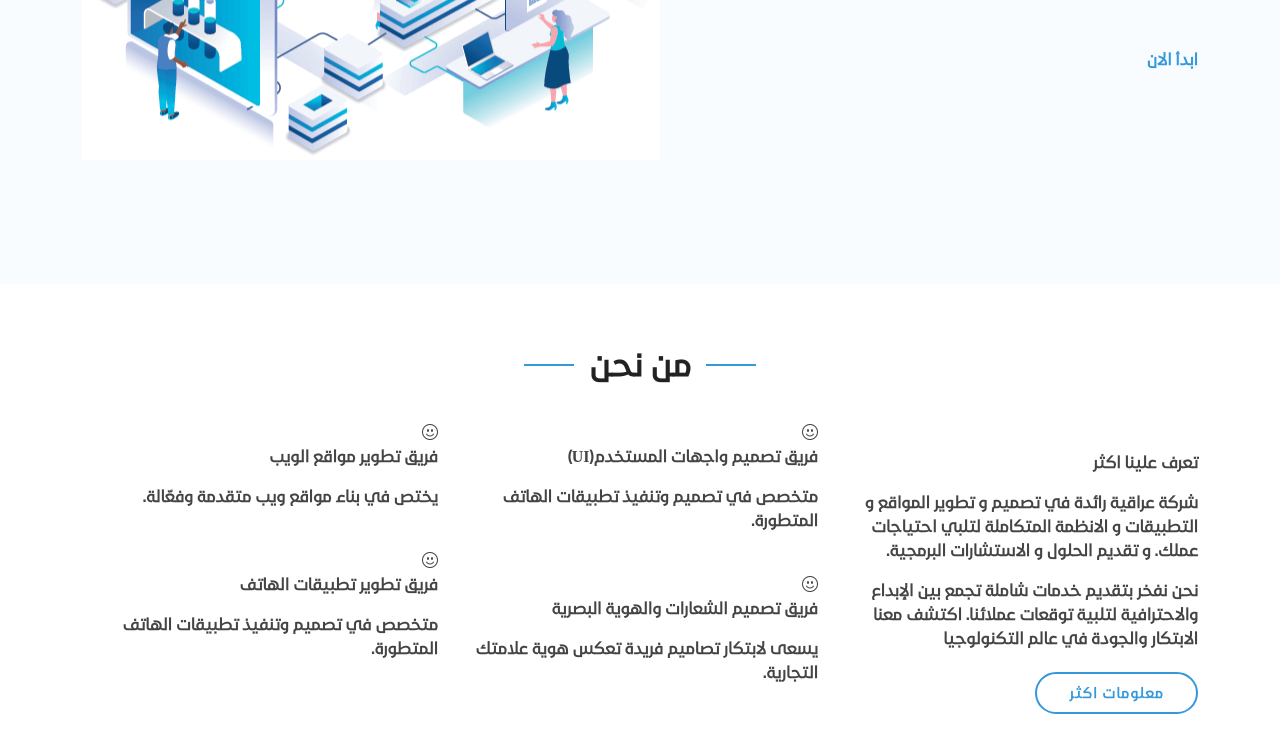
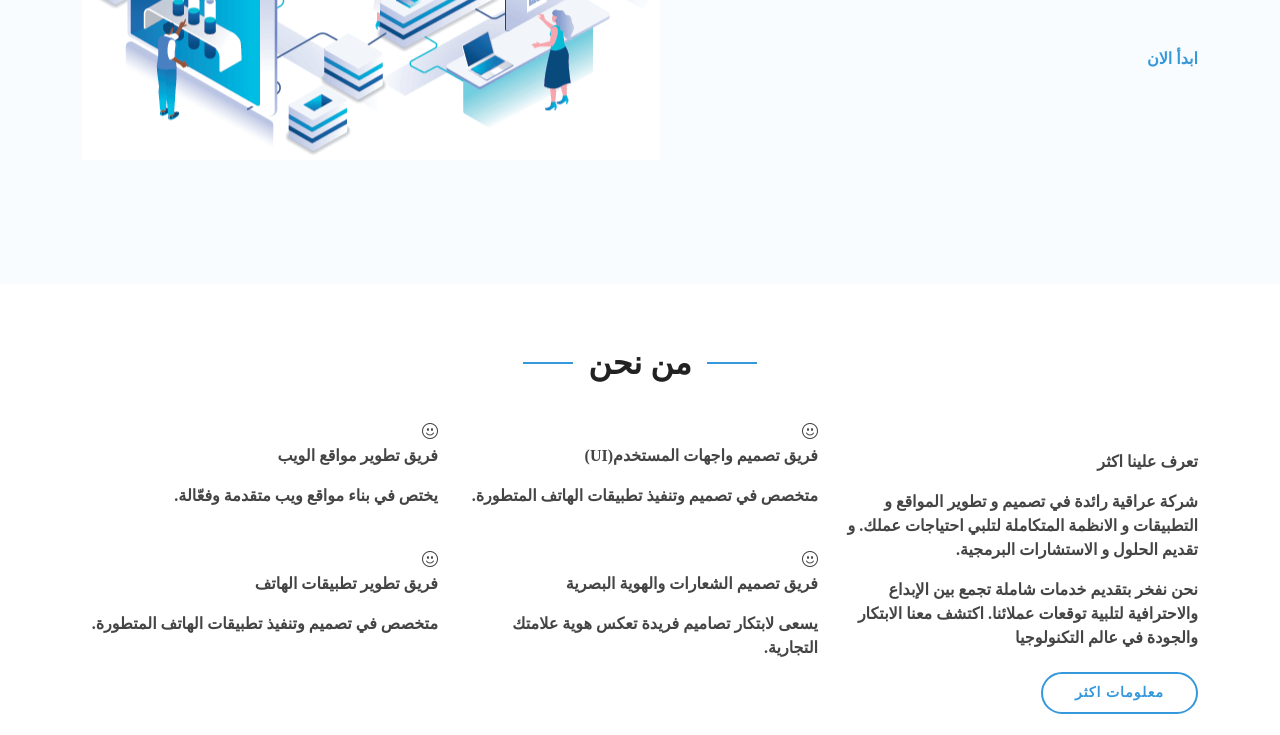
Before and after one commit to SajadKenani/CodeGx, a plain HTML site: page index.html in a window 1280 px wide. Shown: the part 466-1201 px from the top of the page. Drawn offline with Linux system fonts and the light colour scheme; a web font is replaced by a local one.

Commit message:
Update style.css

```diff
--- a/assets/css/style.css
+++ b/assets/css/style.css
@@ -5,10 +5,7 @@
 * Author: BootstrapMade.com
 * License: https://bootstrapmade.com/license/
 */
-@font-face {
-  font-family: Noor;
-  src: url("/assets/Noor\ Regular/Noor\ Regular.ttf");
-}
+
 
 /*--------------------------------------------------------------
 # General
```
